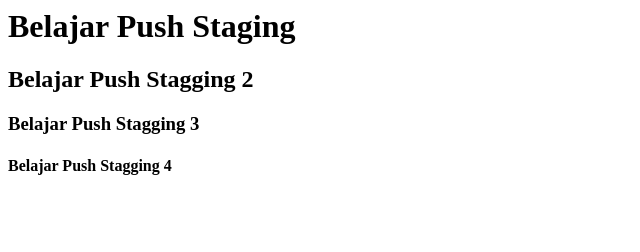
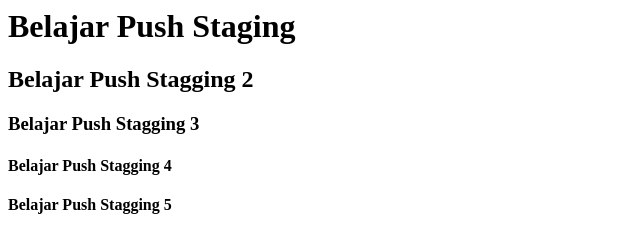
Before and after one commit to akbrhdie123/belajar-niomic, a plain HTML site: page header.html in a window 1280 px wide. Shown: the whole page, without its empty margins (0-640 px from the left). Drawn offline with Linux system fonts and the light colour scheme.

Commit message:
Update header.html
update H5

```diff
--- a/header.html
+++ b/header.html
@@ -10,5 +10,6 @@
     <h2>Belajar Push Stagging 2</h2>
     <h3>Belajar Push Stagging 3</h3>
     <h4>Belajar Push Stagging 4</h4>
+    <h4>Belajar Push Stagging 5</h4>
 </body>
 </html>
```
